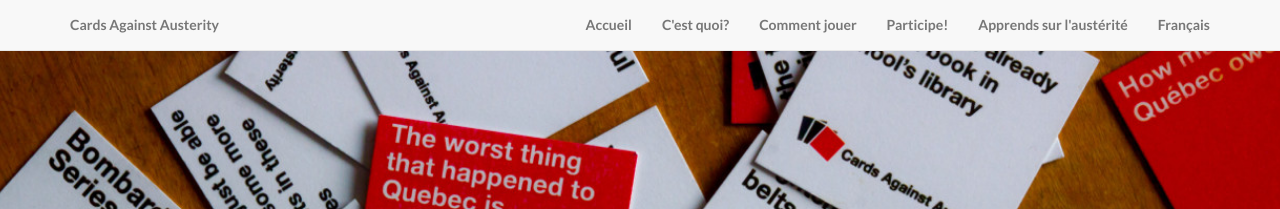
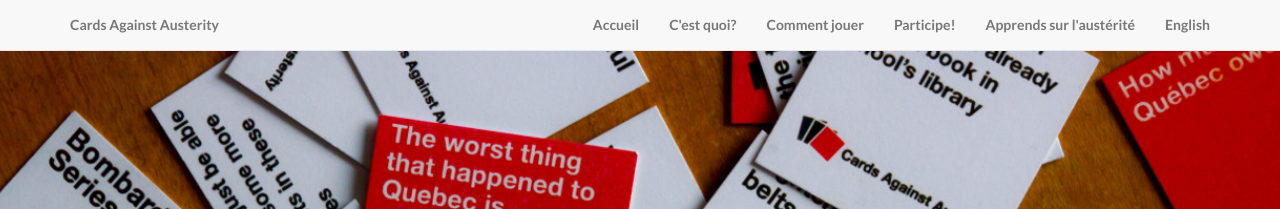
Before and after one commit to CardsAgainstAusterity/CardsAgainstAusterity.github.io, a Jekyll site: the page built from _posts/fr/2015-11-19-index.md, in a window 1280 px wide. Shown: the top 209 px of the page. Built offline with Jekyll 4.4.1, drawn with Linux system fonts in a browser that asks for light colours; nearby versions of some CDN libraries; some web fonts are replaced.

Commit message:
corrigé erreur langue menu prise 2

```diff
--- a/_includes/header.html
+++ b/_includes/header.html
@@ -29,12 +29,12 @@
         <li>
           <a href="#LEARN">{{page.ressources.title}}</a>
         </li>
-        {% if page.lang != "English" %}
+        {% if page.la != "fr" %}
         <li class="lang">
           <a href="/" class="Français">Français</a>
         </li>
         {% endif %}
-        {% if page.lang != "Français" %}
+        {% if page.la != "en" %}
         <li class="lang">
           <a href="/en" class="English">English</a>
         </li>
```
Also changed, not shown: _posts/en/2015-11-19-index.md (+1 -0 lines), _posts/fr/2015-11-19-index.md (+1 -0 lines).
